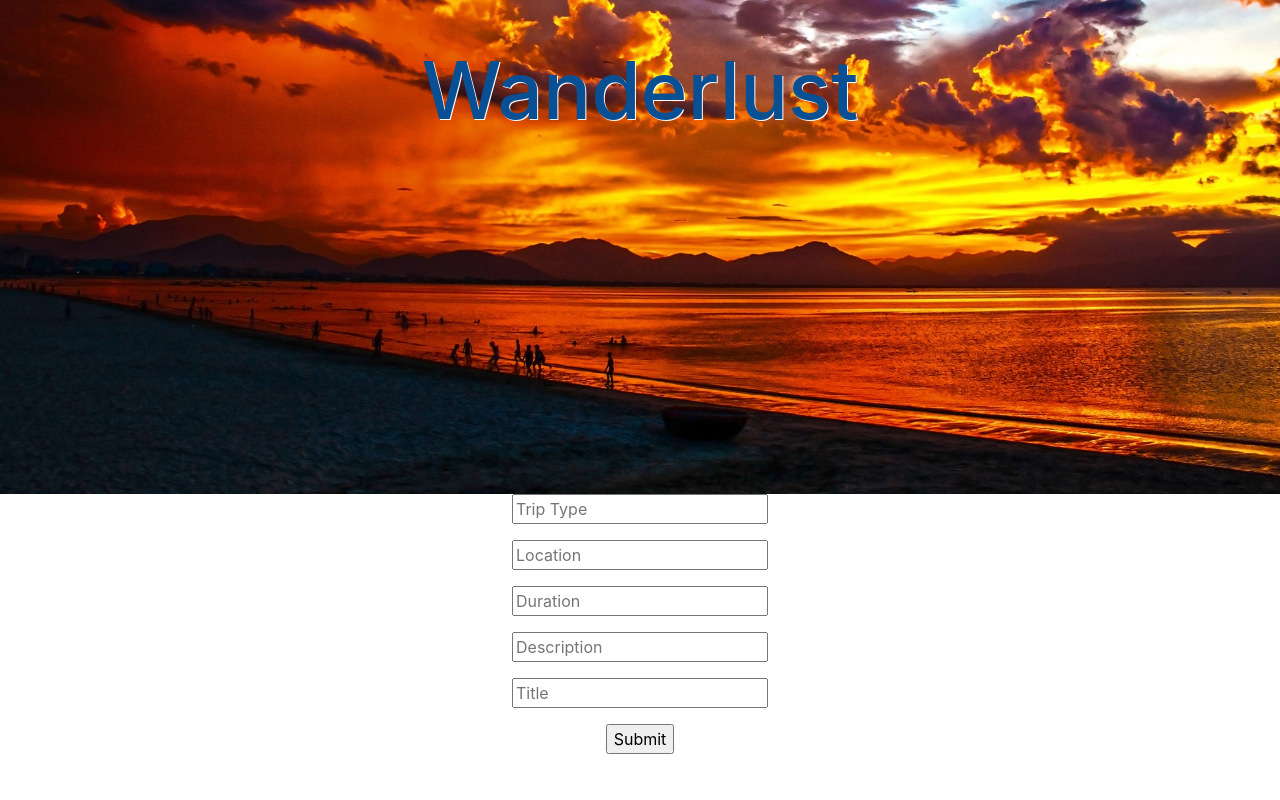
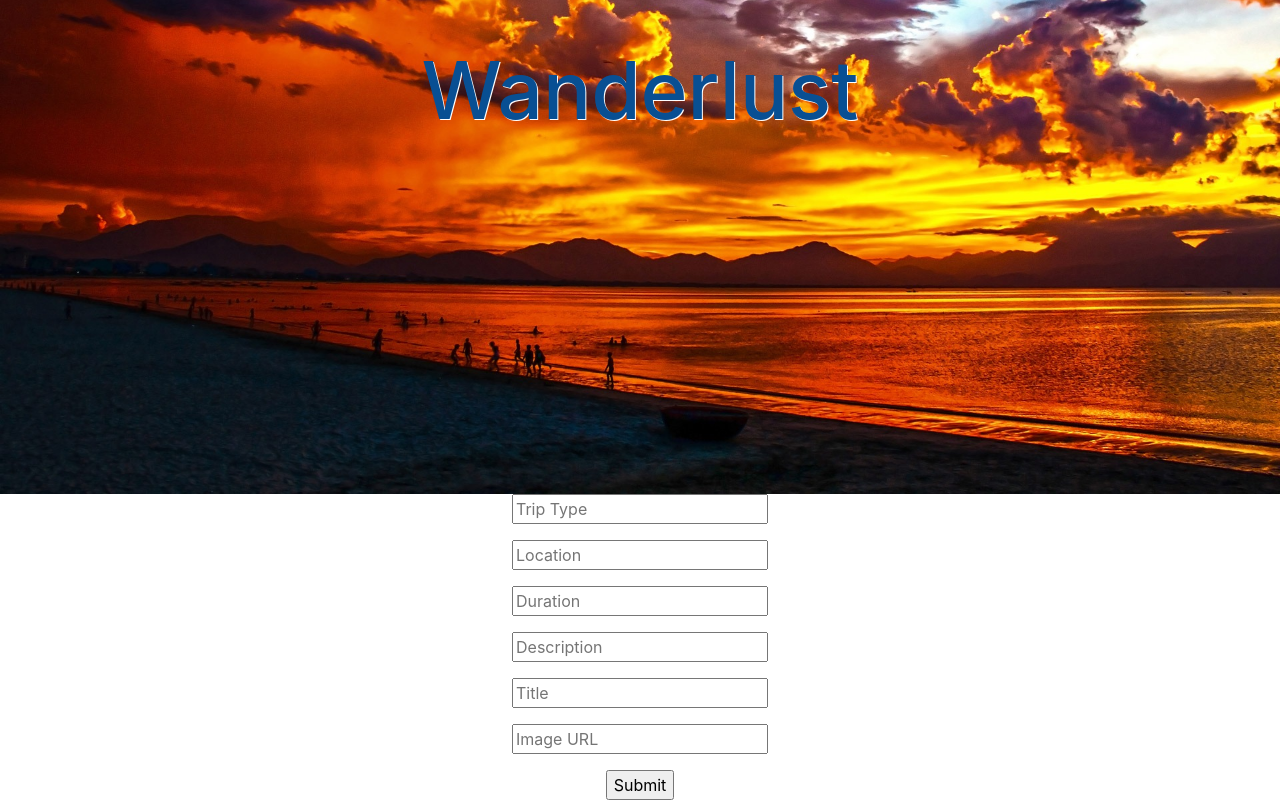
Before and after one commit to BWPTWanderlust/React, a React (Create React App) app in the folder wanderlustreactapp/: page /AddExperience in a window 1280 px wide. Shown: the part 306-1106 px from the top of the page. Before the commit the page ends 1060 px from the top, so only its background shows below. Built offline with nearby package versions, Linux system fonts and the light colour scheme; no server answers; the HTML template or start-up script is replaced by a standard one.

Commit message:
added ability to add images to experiences

```diff
--- a/wanderlustreactapp/src/Components/AddExperience.js
+++ b/wanderlustreactapp/src/Components/AddExperience.js
@@ -62,7 +62,7 @@ const AddExperience = props => {
           id="location"
           ref={register({ required: true })}
         />
-        {errors.make && "Location is Required"}
+        {errors.location && "Location is Required"}
       </p>
       <p>
         <input
@@ -72,7 +72,7 @@ const AddExperience = props => {
           id="duration"
           ref={register({ required: true })}
         />
-        {errors.model && "Duration is Required"}
+        {errors.duration && "Duration is Required"}
       </p>
       <p>
         <input
@@ -82,7 +82,7 @@ const AddExperience = props => {
           id="description"
           ref={register({ required: true })}
         />
-        {errors.model && "Description is Required"}
+        {errors.description && "Description is Required"}
       </p>
       <p>
         <input
@@ -92,94 +92,21 @@ const AddExperience = props => {
           id="title"
           ref={register({ required: true })}
         />
-        {errors.model && "Title is Required"}
+        {errors.title && "Title is Required"}
+      </p>
+      <p>
+        <input
+          placeholder="Image URL"
+          name="imgurl"
+          onChange={handleChanges}
+          id="imgurl"
+          ref={register({ required: true })}
+        />
+        {errors.imgurl && "Image URL is Required"}
       </p>
       <input type="submit" />
     </form>
   );
 };
 
-// BLAIR'S CODE ENDS
-
-// const [ exp, setExp ] = useState({
-//     trip:'',
-//     location:'',
-//     duration:'',
-//     privPro:''
-// })
-
-// const changeHandler = event => {
-//     setExp({
-//         ...exp,
-//         [ event.target.name ]: event.target.value
-//     })
-// }
-
-// const submitHandler = event => {
-//     event.preventDefault()
-//     props.setEvent(otherExp => [ ...otherExp, exp ])
-//     setExp({
-//         trip:'',
-//         location:'',
-//         duration:'',
-//         privPro:''
-//     })
-// }
-
-// return (
-
-//     <div>
-//         <form onSubmit = { submitHandler }>
-//             <label>
-//                 Trip:
-//                 <input
-//                     required
-//                     name = 'trip'
-//                     value = { exp.trip }
-//                     onChange = { changeHandler }
-//                     type = 'text'
-//                 />
-//             </label>
-//             <br/>
-//             <label>
-//                 Location:
-//                 <input
-//                     required
-//                     name = 'location'
-//                     value = { exp.location }
-//                     onChange = { changeHandler }
-//                     type = 'text'
-//                 />
-//             </label>
-//             <br/>
-//             <label>
-//                 Duration:
-//                 <input
-//                     required
-//                     name = 'duration'
-//                     value = { exp.duration }
-//                     onChange = { changeHandler }
-//                     type = 'text'
-//                 />
-//             </label>
-//             <br/>
-//             <label>
-//                 <select
-//                     name = 'privPro'
-//                     value = { exp.privPro }
-//                     onChange = { changeHandler }
-//                 >
-//                     <option value = ''></option>
-//                     <option value = 'Private'>Private</option>
-//                     <option value = 'Professional'>Professional</option>
-//                 </select>
-//             </label>
-//             <button type = 'submit'>Submit</button>
-//         </form>
-//     </div>
-
-// )
-
-// }
-
 export default AddExperience;
--- a/wanderlustreactapp/src/Components/LandingPage.js
+++ b/wanderlustreactapp/src/Components/LandingPage.js
@@ -58,7 +58,7 @@ function LandingPage(props) {
           return (
             <Card>
               <p>
-                <img src={el.imgurl} alt="ExperienceImage"></img>
+                <img src={el.imgurl} width="200px" alt="ExperienceImage"></img>
               </p>
 
               <Link to={`/Experience/${el.id}`}>
```
Also changed, not shown: wanderlustreactapp/src/Components/Experience.js (+3 -4 lines).
